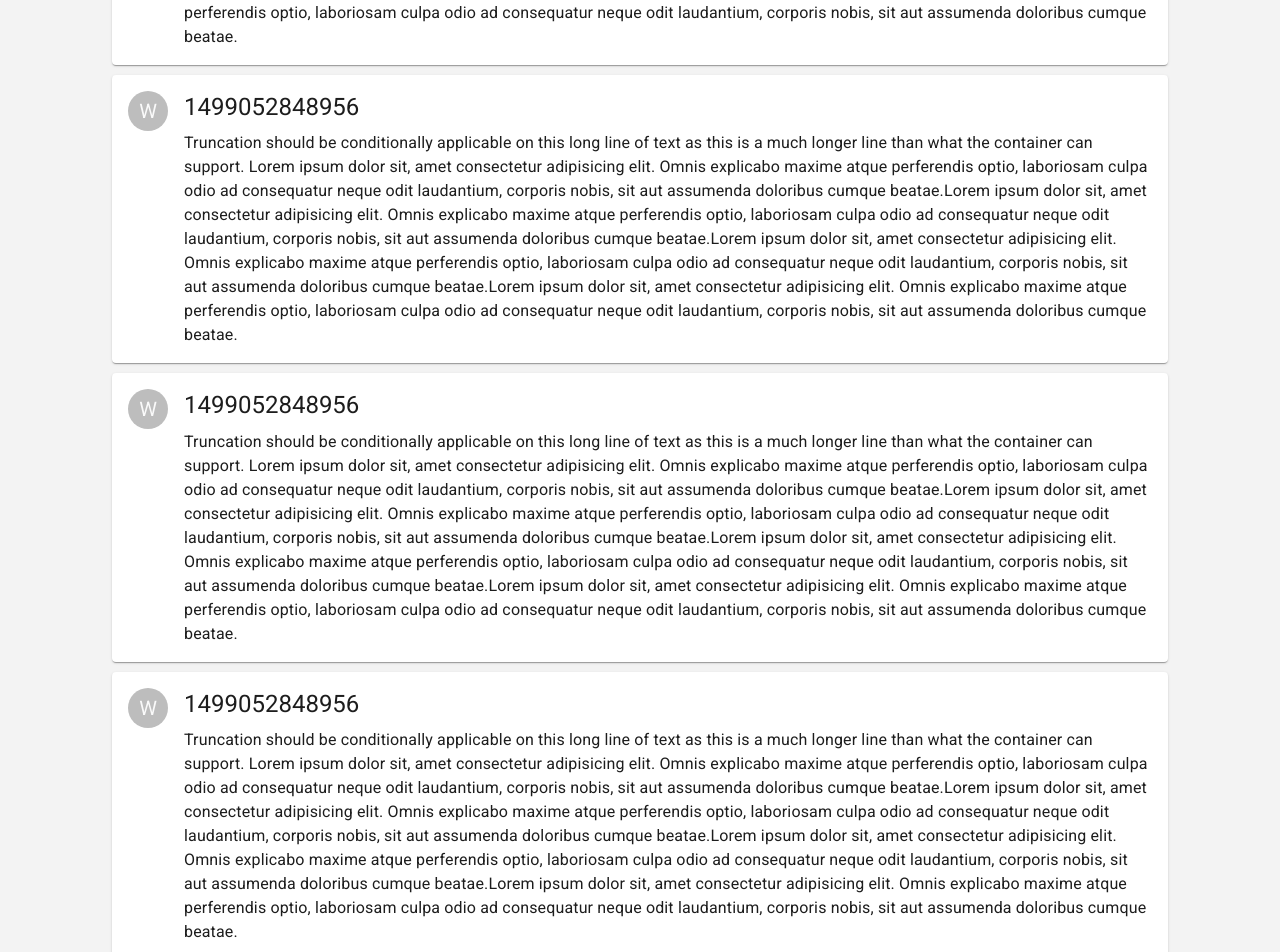
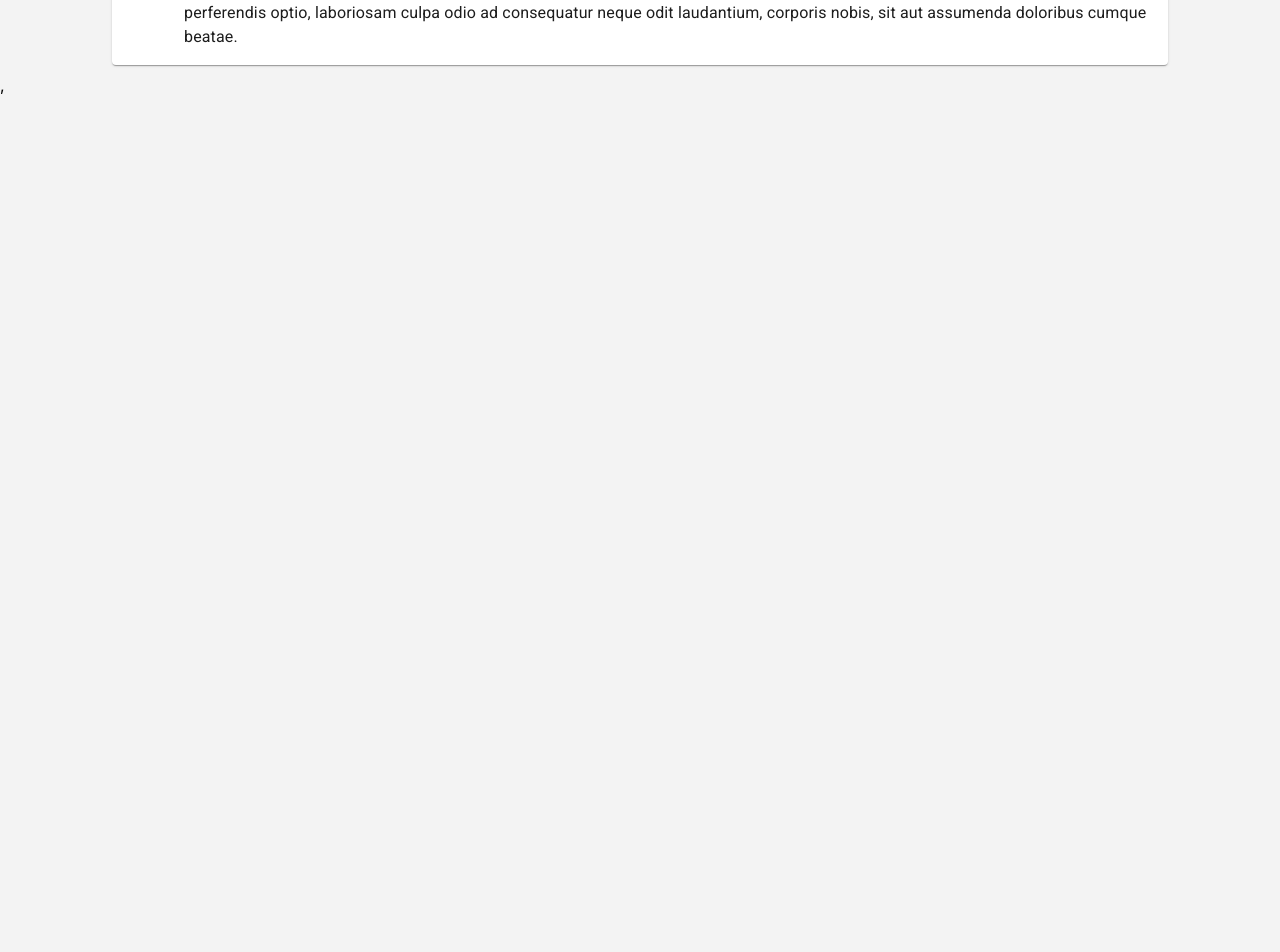
Before and after one commit to Alexalexlex/SocialNetwork-React-Redux-Saga, a React (Create React App) app: page /main in a window 1280 px wide. Shown: the part 520-1472 px from the top of the page. After the commit the page ends 800 px from the top, so only its background shows below. Built offline with nearby package versions, Linux system fonts and the light colour scheme.

Commit message:
Add action, and put mapState from App to Main

```diff
--- a/src/App.js
+++ b/src/App.js
@@ -3,29 +3,15 @@ import './App.css';
 import SignIn from './components/SignIn'
 import SignUp from './components/SignUp';
 import Main from './components/Main'
-import { connect } from 'react-redux'
-import {
-  BrowserRouter as Router,
-  Switch,
-  Route,
-  Link
-} from "react-router-dom";
 
 class App extends React.Component {
   render() {
     return (
       <>
-      <Main id={this.props.id} />
+      <Main />
       </>
     );
   }
 }
 
-const mapStateToProps = store => {
-  console.log(store)
-  return {
-    id: store.user.id,
-  }
-}
-
-export default connect(mapStateToProps)(App)
+export default App
--- /dev/null
+++ b/src/actions/postAction.js
@@ -0,0 +1,6 @@
+export function setPost(post) {
+    return {
+      type: 'SET_POST',
+      payload: post,
+    }
+  }
--- a/src/components/Main.jsx
+++ b/src/components/Main.jsx
@@ -9,6 +9,9 @@ import MenuNav from './MenuNav';
 import Link from '@material-ui/core/Link'
 import Button from '@material-ui/core/Button'
 import Icon from '@material-ui/core/Icon';
+import { connect } from 'react-redux'
+import PropTypes from 'prop-types'
+
 
 const classes = {
     root: {
@@ -37,18 +40,6 @@ const classes = {
         margin: `10px auto`,
     },
 };
-
-
-
-const message = `Truncation should be conditionally applicable on this long line of text
- as this is a much longer line than what the container can support. Lorem ipsum dolor sit, amet consectetur adipisicing elit.
-Omnis explicabo maxime atque perferendis optio, laboriosam culpa odio ad consequatur neque odit laudantium,
-corporis nobis, sit aut assumenda doloribus cumque beatae.Lorem ipsum dolor sit, amet consectetur adipisicing elit.
-Omnis explicabo maxime atque perferendis optio, laboriosam culpa odio ad consequatur neque odit laudantium, corporis nobis,
-sit aut assumenda doloribus cumque beatae.Lorem ipsum dolor sit, amet consectetur adipisicing elit. Omnis explicabo maxime atque perferendis optio,
-laboriosam culpa odio ad consequatur neque odit laudantium, corporis nobis, sit aut assumenda doloribus cumque beatae.Lorem ipsum dolor sit, amet consectetur
-adipisicing elit. Omnis explicabo maxime atque perferendis optio, laboriosam culpa odio ad consequatur neque odit laudantium, corporis nobis,
-sit aut assumenda doloribus cumque beatae.`;
 
 class Main extends React.Component {
 
@@ -99,54 +90,9 @@ class Main extends React.Component {
                             </Grid>
                             <Grid item xs>
                                 <Typography variant="h5" gutterBottom>
-                                    {this.props.id}
+                                    {this.props.headline}
                                 </Typography>
-                                <Typography>{message}</Typography>
-                            </Grid>
-                        </Grid>
-                        </Link>
-                    </Paper>
-                    <Paper className={this.props.classes.paper}>
-                    <Link to="#" className={this.props.classes.link}>
-                        <Grid container wrap="nowrap" spacing={2}>
-                            <Grid item>
-                                <Avatar>W</Avatar>
-                            </Grid>
-                            <Grid item xs>
-                                <Typography variant="h5" gutterBottom>
-                                    {this.props.id}
-                                </Typography>
-                                <Typography>{message}</Typography>
-                            </Grid>
-                        </Grid>
-                        </Link>
-                    </Paper>
-                    <Paper className={this.props.classes.paper}>
-                    <Link to="#" className={this.props.classes.link}>
-                        <Grid container wrap="nowrap" spacing={2}>
-                            <Grid item>
-                                <Avatar>W</Avatar>
-                            </Grid>
-                            <Grid item xs>
-                                <Typography variant="h5" gutterBottom>
-                                    {this.props.id}
-                                </Typography>
-                                <Typography>{message}</Typography>
-                            </Grid>
-                        </Grid>
-                        </Link>
-                    </Paper>
-                    <Paper className={this.props.classes.paper}>
-                    <Link to="#" className={this.props.classes.link}>
-                        <Grid container wrap="nowrap" spacing={2}>
-                            <Grid item>
-                                <Avatar>W</Avatar>
-                            </Grid>
-                            <Grid item xs>
-                                <Typography variant="h5" gutterBottom>
-                                    {this.props.id}
-                                </Typography>
-                                <Typography>{message}</Typography>
+                                <Typography>{this.props.description}</Typography>
                             </Grid>
                         </Grid>
                         </Link>
@@ -156,4 +102,16 @@ class Main extends React.Component {
     }
 }
 
-export default withStyles(classes)(Main)
+Main.propTypes = {
+    headline: PropTypes.string.isRequired,
+    description: PropTypes.string.isRequired,
+  }
+
+const mapStateToProps = store => {
+    return {
+        headline: store.posts.headline,
+        description: store.posts.description,
+    }
+  }
+
+export default connect(mapStateToProps)(withStyles(classes)(Main))
--- a/src/reducers/posts.js
+++ b/src/reducers/posts.js
@@ -1,9 +1,23 @@
 const initialState = {
-    headline: 'Undefine',
-    description: 'Undefine',
+    headline: 'Headline',
+    description: `Truncation should be conditionally applicable on this long line of text
+    as this is a much longer line than what the container can support. Lorem ipsum dolor sit, amet consectetur adipisicing elit.
+   Omnis explicabo maxime atque perferendis optio, laboriosam culpa odio ad consequatur neque odit laudantium,
+   corporis nobis, sit aut assumenda doloribus cumque beatae.Lorem ipsum dolor sit, amet consectetur adipisicing elit.
+   Omnis explicabo maxime atque perferendis optio, laboriosam culpa odio ad consequatur neque odit laudantium, corporis nobis,
+   sit aut assumenda doloribus cumque beatae.Lorem ipsum dolor sit, amet consectetur adipisicing elit. Omnis explicabo maxime atque perferendis optio,
+   laboriosam culpa odio ad consequatur neque odit laudantium, corporis nobis, sit aut assumenda doloribus cumque beatae.Lorem ipsum dolor sit, amet consectetur
+   adipisicing elit. Omnis explicabo maxime atque perferendis optio, laboriosam culpa odio ad consequatur neque odit laudantium, corporis nobis,
+   sit aut assumenda doloribus cumque beatae.`,
     comments: [],
   }
 
-export function postsReducer(state = initialState) {
-    return state
+export function postsReducer(state = initialState, action) {
+    switch (action.type) {
+        case 'SET_POST':
+          return { ...state, post: action.payload }
+
+        default:
+          return state
+      }
   }
--- a/src/reducers/rootReducer.js
+++ b/src/reducers/rootReducer.js
@@ -4,5 +4,5 @@ import { userReducer } from './users'
 
 export const rootReducer = combineReducers({
   user: userReducer,
-  post: postsReducer,
+  posts: postsReducer,
 })
```
